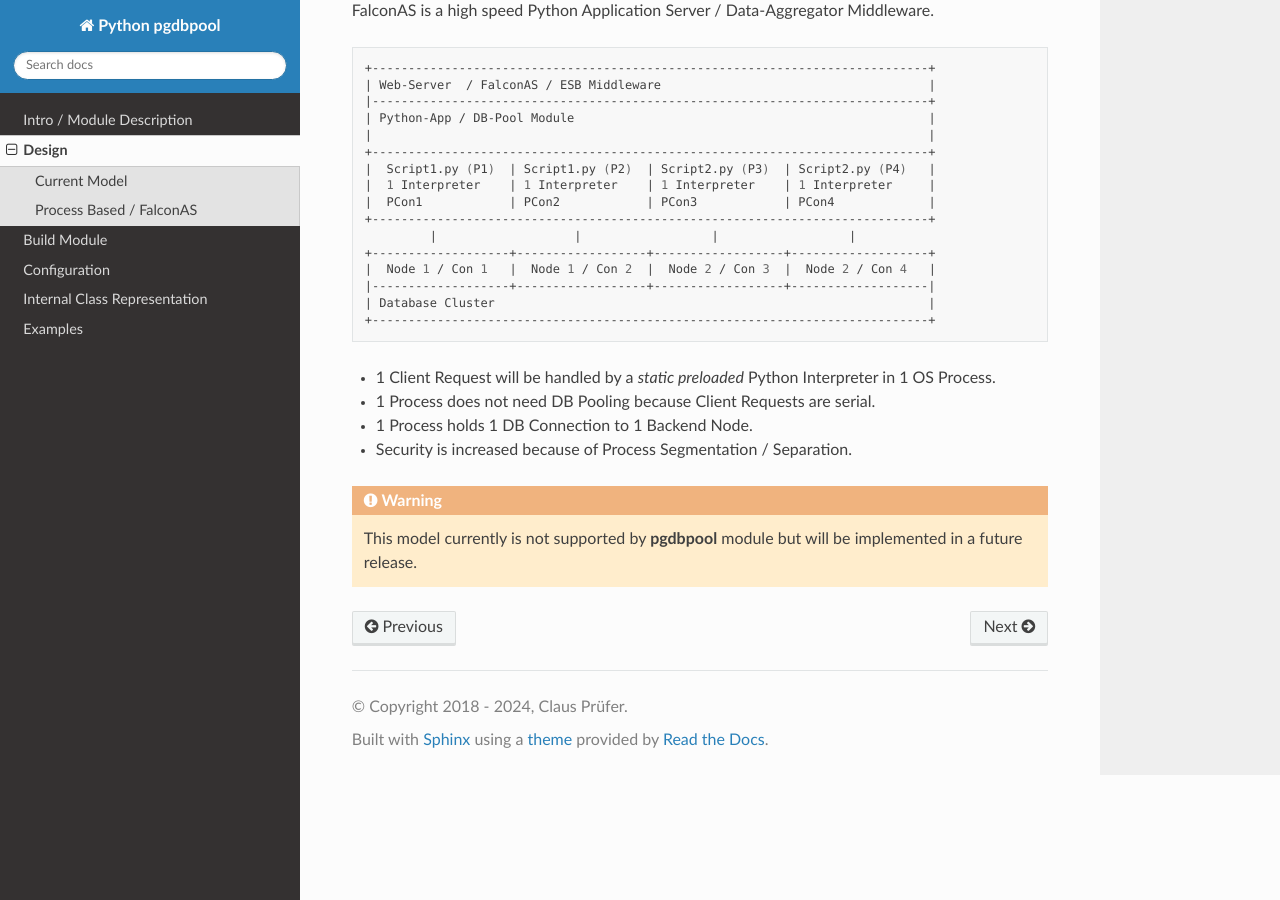
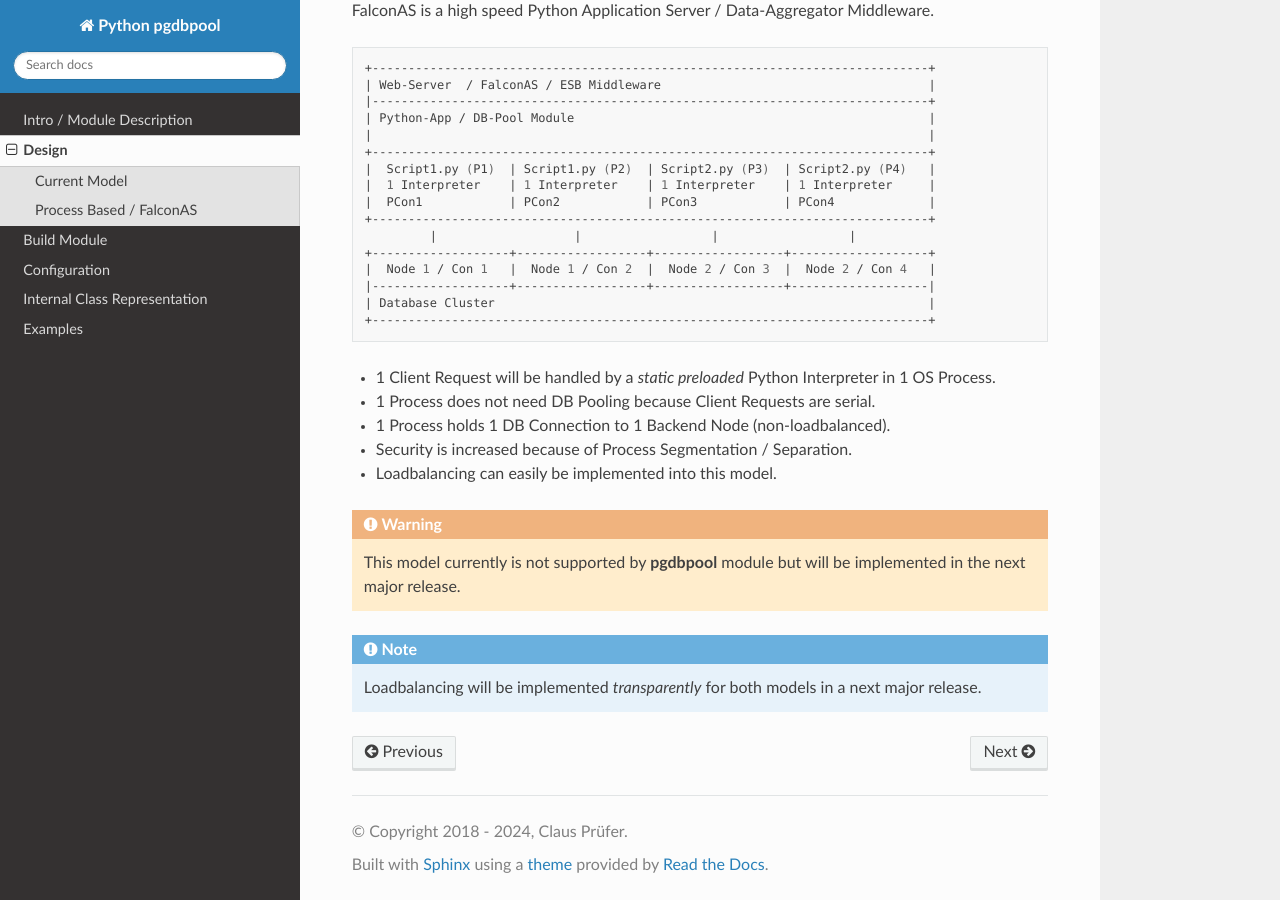
Before and after one commit to clauspruefer/python-dbpool, a Sphinx documentation site: the page built from doc/conf.py/source/design.rst, in a window 1280 px wide and 900 px high, scrolled down 719 px. Built offline with Sphinx 7.4.7 and the Read the Docs theme 3.1.0, drawn with Linux system fonts in a browser that asks for light colours.

Commit message:
Add more detailed loadbalancing

```diff
--- a/doc/conf.py/source/design.rst
+++ b/doc/conf.py/source/design.rst
@@ -57,10 +57,15 @@ FalconAS is a high speed Python Application Server / Data-Aggregator Middleware.
 
 - 1 Client Request will be handled by a *static preloaded* Python Interpreter in 1 OS Process.
 - 1 Process does not need DB Pooling because Client Requests are serial.
-- 1 Process holds 1 DB Connection to 1 Backend Node.
+- 1 Process holds 1 DB Connection to 1 Backend Node (non-loadbalanced).
 - Security is increased because of Process Segmentation / Separation.
+- Loadbalancing can easily be implemented into this model.
 
 .. warning::
 
     This model currently is not supported by **pgdbpool** module but will be implemented in
-    a future release.
+    the next major release.
+
+.. note::
+
+    Loadbalancing will be implemented *transparently* for both models in a next major release.
```
